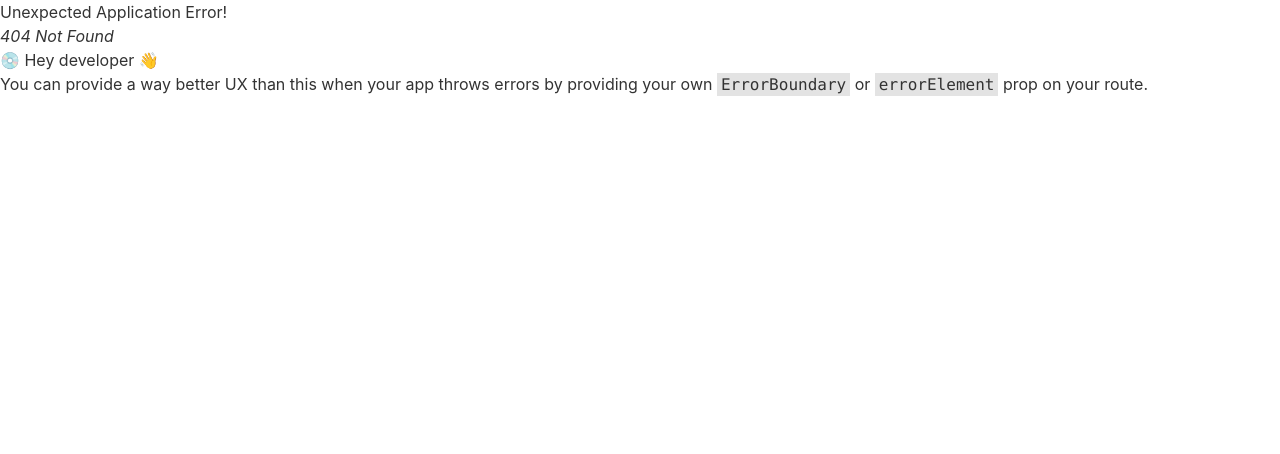
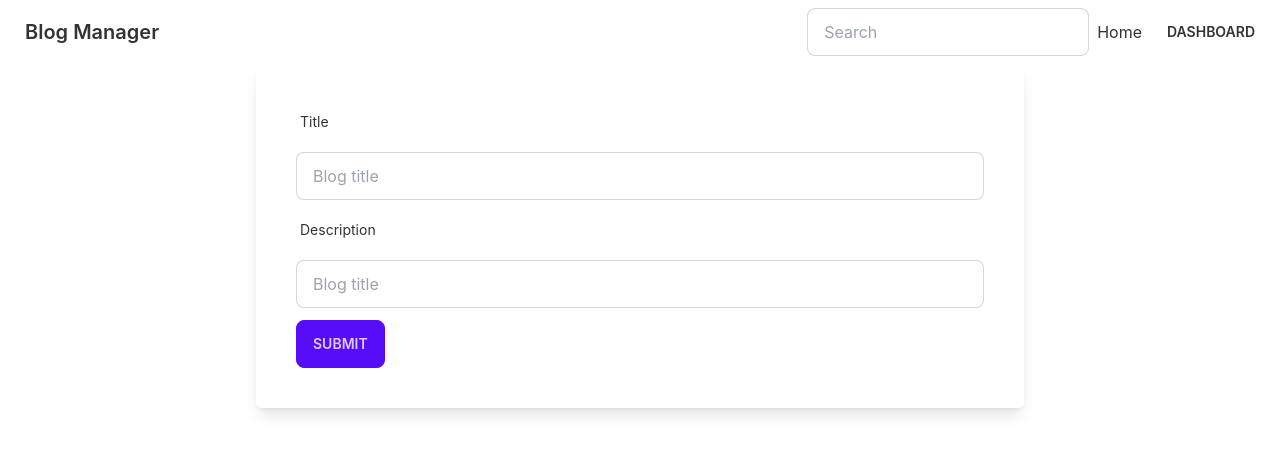
Before and after one commit to RayhanalKavey/content-management-client, a React (Create React App) app: page /edit-blog in a window 1280 px wide. Before the commit this address had no page. Shown: the top 454 px of the page. Built offline with nearby package versions, Linux system fonts and the light colour scheme.

Commit message:
delete blogs.

```diff
--- a/src/COMPONENTS/BlogCard/BlogCard.js
+++ b/src/COMPONENTS/BlogCard/BlogCard.js
@@ -1,19 +1,33 @@
 import React from "react";
-import { useSelector } from "react-redux";
+import { useDispatch, useSelector } from "react-redux";
+import { Link } from "react-router-dom";
+import { BlogDelete } from "../../REDUX/ReduxThunk/BlogDelete/BlogDelete";
+import { BlogEdit } from "../../REDUX/ReduxThunk/BlogEdit/BlogEdit";
 
+export function name(params) {}
 const BlogCard = () => {
   const state = useSelector((state) => state?.blogs);
-
+  const dispatch = useDispatch();
   return (
     <div className="flex flex-wrap gap-5">
-      {state?.map((blog, i) => (
-        <div key={i} className="card card-compact w-96 bg-base-100 shadow-xl">
+      {state?.map((blog) => (
+        <div
+          key={blog?._id}
+          className="card card-compact w-96 bg-base-100 shadow-xl"
+        >
           <div className="card-body">
             <h2 className="card-title">${blog?.title}</h2>
             <p>${blog?.body?.slice(1, 100)}...</p>
             <div className="card-actions justify-end">
-              <button className="btn btn-xs btn-success">Edit</button>
-              <button className="btn btn-xs btn-error">Delete</button>
+              <label htmlFor="Edit-modal" className="btn btn-xs btn-success">
+                Edit
+              </label>
+              <button
+                className="btn btn-xs btn-error"
+                onClick={() => dispatch(BlogDelete(blog?._id))}
+              >
+                Delete
+              </button>
               <label htmlFor="blog-modal" className="btn  btn-primary btn-xs">
                 read more
               </label>
--- /dev/null
+++ b/src/COMPONENTS/EditBlog/EditBlogForm.js
@@ -0,0 +1,75 @@
+import React from "react";
+import { useForm } from "react-hook-form";
+import { useDispatch, useSelector } from "react-redux";
+import { BlogEdit } from "../../REDUX/ReduxThunk/BlogEdit/BlogEdit";
+
+const EditBlogForm = () => {
+  const state = useSelector((state) => state?.blogs);
+  const {
+    register,
+    handleSubmit,
+    formState: { errors },
+  } = useForm();
+  const dispatch = useDispatch();
+
+  const submit = (data) => {
+    const { title, description } = data;
+    const blog = {
+      title,
+      description,
+    };
+    console.log(blog);
+    // dispatch(BlogEdit(blog));
+  };
+  return (
+    <div className="flex justify-center items-center h-full ">
+      <form
+        className="shadow-lg p-10 rounded-md flex flex-wrap gap-3 max-w-3xl justify-between bg-white"
+        onSubmit={handleSubmit(submit)}
+      >
+        {/*///title  */}
+        <label className="label">
+          <span className="label-text">Title</span>
+        </label>
+        <input
+          type="text"
+          {...register("title", { required: "Title is required !" })}
+          className="input input-bordered w-full "
+          placeholder="Blog title"
+          // defaultValue={blog?.title}
+        />
+        {/* erroR message */}
+        {errors.title && (
+          <p className="text-error mt-1"> {errors.title?.message}</p>
+        )}
+        {/*///  */}
+        {/*///Description  */}
+        <label className="label">
+          <span className="label-text">Description</span>
+        </label>
+        <input
+          type="text"
+          {...register("description", {
+            required: "Description is required !",
+          })}
+          className="input input-bordered w-full "
+          placeholder="Blog title"
+          // defaultValue={blog?.description}
+        />
+        {/* erroR message */}
+        {errors.description && (
+          <p className="text-error mt-1"> {errors.description?.message}</p>
+        )}
+        {/*///  */}
+
+        <div className="flex justify-between items-center w-full">
+          <button className="btn btn-primary" type="submit">
+            Submit
+          </button>
+        </div>
+      </form>
+    </div>
+  );
+};
+
+export default EditBlogForm;
--- /dev/null
+++ b/src/COMPONENTS/EditBlog/EditBlogModal.js
@@ -0,0 +1,33 @@
+import React from "react";
+
+const EditBlogModal = () => {
+  return (
+    <>
+      {/* The button to open modal */}
+      <label htmlFor="my-modal" className="btn">
+        open modal
+      </label>
+
+      {/* Put this part before </body> tag */}
+      <input type="checkbox" id="edit-modal" className="modal-toggle" />
+      <div className="modal">
+        <div className="modal-box">
+          <h3 className="font-bold text-lg">
+            Congratulations random Internet user!
+          </h3>
+          <p className="py-4">
+            You've been selected for a chance to get one year of subscription to
+            use Wikipedia for free!
+          </p>
+          <div className="modal-action">
+            <label htmlFor="edit-modal" className="btn">
+              Yay!
+            </label>
+          </div>
+        </div>
+      </div>
+    </>
+  );
+};
+
+export default EditBlogModal;
--- a/src/REDUX/REDUCERS/blogReducer.js
+++ b/src/REDUX/REDUCERS/blogReducer.js
@@ -1,5 +1,7 @@
 import {
   ADD_BLOG,
+  DELETE_BLOG,
+  EDIT_BLOG,
   FETCHING_ERROR,
   FETCHING_START,
   FETCHING_SUCCESS,
@@ -22,6 +24,18 @@ export const blogReducer = (state = initialState, action) => {
         loading: false,
         blogs: [...state?.blogs, action?.payload],
       };
+    case EDIT_BLOG:
+      return {
+        ...state,
+        loading: false,
+        // blogs: _id,
+      };
+    case DELETE_BLOG:
+      return {
+        ...state,
+        loading: false,
+        blogs: state?.blogs?.filter((b) => b._id !== action?.payload),
+      };
 
     default:
       return state;
--- /dev/null
+++ b/src/REDUX/ReduxThunk/BlogDelete/BlogDelete.js
@@ -0,0 +1,27 @@
+import { toast } from "react-hot-toast";
+import { useNavigate } from "react-router-dom";
+import { DELETE_BLOG } from "../../actionTypes/actionTypes";
+
+export const BlogDelete = (ID) => {
+  // const navigate = useNavigate();
+  console.log(ID);
+  return async (dispatch, getState) => {
+    const res = await fetch(
+      `${process.env.REACT_APP_api_url}/blog-delete/${ID}`,
+      {
+        method: "DELETE",
+        headers: {
+          "content-type": "application/json",
+        },
+      }
+    );
+    const data = await res.json();
+    console.log(data?.acknowledged);
+    if (data?.acknowledged) {
+      // navigate("/");
+      // toast.success("BLOG deleted successfully!!");
+
+      dispatch({ type: DELETE_BLOG, payload: ID });
+    }
+  };
+};
--- /dev/null
+++ b/src/REDUX/ReduxThunk/BlogEdit/BlogEdit.js
@@ -0,0 +1,20 @@
+import { EDIT_BLOG } from "../../actionTypes/actionTypes";
+
+export const BlogEdit = (blog) => {
+  return async (dispatch, getState) => {
+    const res = await fetch(
+      `${process.env.REACT_APP_api_url}/blog-delete/${blog?._id}`,
+      {
+        method: "POST",
+        headers: {
+          "content-type": "application/json",
+        },
+        body: JSON.stringify(blog),
+      }
+    );
+    const data = await res.json();
+    if (data.acknowledge) {
+      dispatch({ type: EDIT_BLOG, payload: blog?._id });
+    }
+  };
+};
--- a/src/REDUX/ReduxThunk/addBlog/BlogAdd.js
+++ b/src/REDUX/ReduxThunk/addBlog/BlogAdd.js
@@ -3,6 +3,7 @@ import { useNavigate } from "react-router-dom";
 import { ADD_BLOG } from "../../actionTypes/actionTypes";
 
 const BlogAdd = (blog) => {
+  // const navigate = useNavigate();
   return async (dispatch, getState) => {
     const res = await fetch(`${process.env.REACT_APP_api_url}/blog-add`, {
       method: "POST",
@@ -12,8 +13,9 @@ const BlogAdd = (blog) => {
       body: JSON.stringify(blog),
     });
     const data = await res.json();
-    if (data.acknowledge) {
-      toast.success("BLOG added successfully!!");
+    if (data.acknowledged) {
+      // navigate("/");
+      // toast.success("BLOG added successfully!!");
       dispatch({ type: ADD_BLOG, payload: { ...blog, _id: data?.insertedId } });
     }
   };
--- a/src/REDUX/actionTypes/actionTypes.js
+++ b/src/REDUX/actionTypes/actionTypes.js
@@ -9,3 +9,4 @@ export const FETCHING_ERROR = "FETCHING_ERROR";
 
 export const ADD_BLOG = "ADD_BLOG";
 export const DELETE_BLOG = "DELETE_BLOG";
+export const EDIT_BLOG = "EDIT_BLOG";
--- a/src/ROUTERS/Routes/Routes.js
+++ b/src/ROUTERS/Routes/Routes.js
@@ -1,5 +1,6 @@
 import { createBrowserRouter } from "react-router-dom";
 import AddBlog from "../../COMPONENTS/AddBlog/AddBlog";
+import EditBlogForm from "../../COMPONENTS/EditBlog/EditBlogForm";
 import Main from "../../LAYOUT/Main/Main";
 import Home from "../../PAGES/home/Home/Home";
 
@@ -11,6 +12,7 @@ const router = createBrowserRouter([
     children: [
       { path: "/", element: <Home></Home> },
       { path: "/add-blog", element: <AddBlog></AddBlog> },
+      { path: "/edit-blog", element: <EditBlogForm></EditBlogForm> },
     ],
   },
 ]);
```
